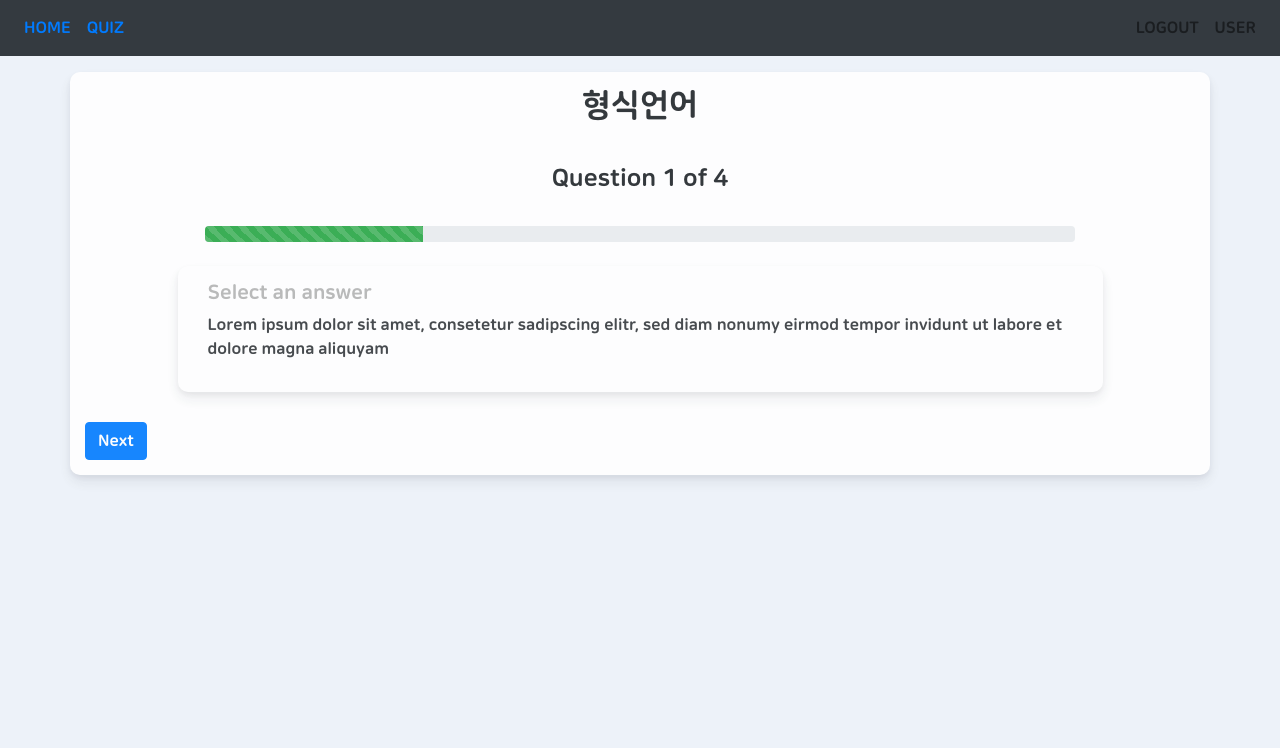
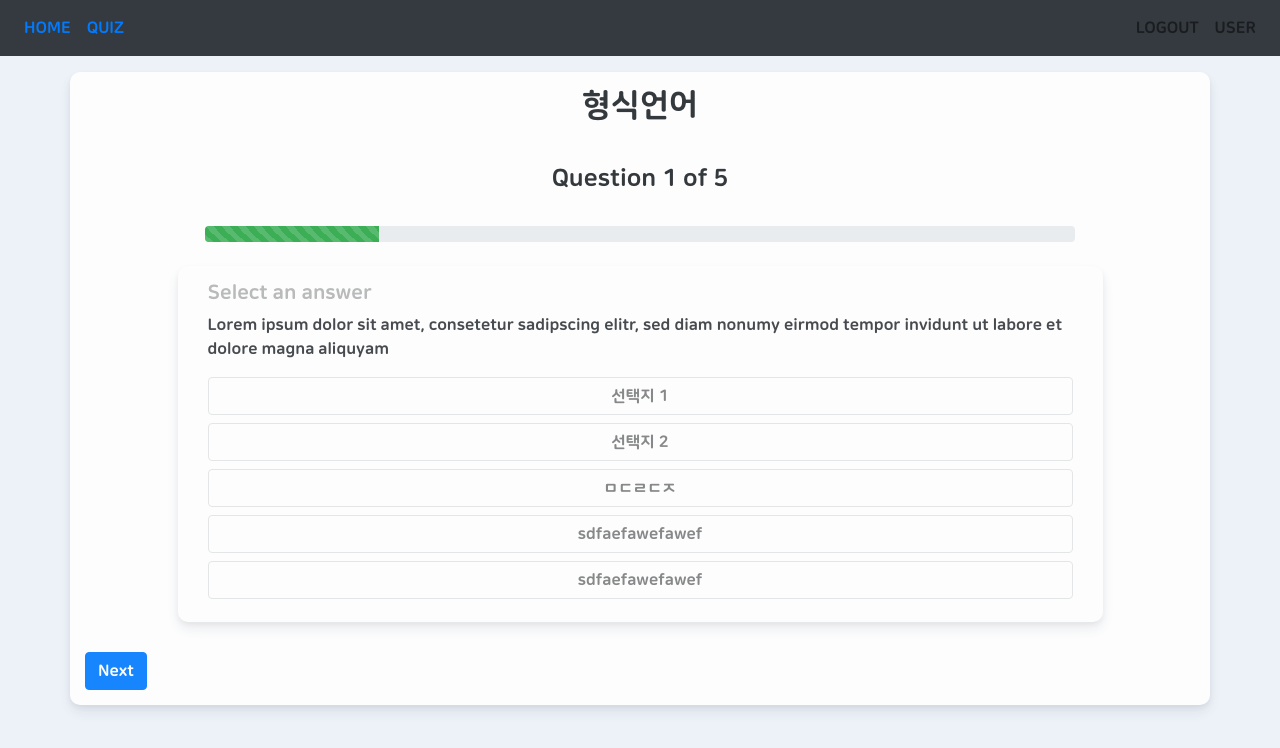
Before and after one commit to CSID-DGU/2020-1-OSSP-OSI-7, a React (Create React App) app in the folder frontend/: page /quiz/1 in a window 1280 px wide. Shown: the top 748 px of the page. Built offline with nearby package versions, Linux system fonts and the light colour scheme.

Commit message:
quiz test choices styling

```diff
--- a/frontend/package.json
+++ b/frontend/package.json
@@ -11,6 +11,7 @@
     "node-sass": "^4.14.1",
     "react": "^16.13.1",
     "react-bootstrap": "^1.0.1",
+    "react-circular-progressbar": "^2.0.3",
     "react-dom": "^16.13.1",
     "react-icons": "^3.10.0",
     "react-router-dom": "^5.1.2",
--- a/frontend/src/components/quiz/Quiz.scss
+++ b/frontend/src/components/quiz/Quiz.scss
@@ -40,6 +40,9 @@
     margin-bottom: 1.5rem !important;
 }
 
+.mr__bottom__05 {
+    margin-bottom: 0.5rem !important;
+}
 
 .mr__bottom__2 {
     margin-bottom: 2rem;
--- a/frontend/src/components/quiz/QuizSet.js
+++ b/frontend/src/components/quiz/QuizSet.js
@@ -1,6 +1,7 @@
 import React, {useState} from 'react';
 import {Container, Row,Col, ProgressBar, Button} from 'react-bootstrap';
 import QuizSetForm from './QuizSetForm';
+import QuizSetChoice from './QuizSetChoice';
 
 import {quizsetdata} from './quizsetdata';
 
@@ -13,6 +14,7 @@ const QuizSet = ({match}) => {
     const {quizSetId} = match.params;
 
     const isLast = current === total;
+    const currentQuiz = quizset.quizzes[current-1]
 
     return (
         <Container className="quiz__container">
@@ -31,8 +33,22 @@ const QuizSet = ({match}) => {
                     <ProgressBar variant="success" animated  now={currentPercent}/>
                 </Col>
             </Container>
+
             <Col md={{span:10, offset:1}} className="quiz__container">
-                <QuizSetForm quiz={quizset.quizzes[current-1]}/>
+                <QuizSetForm quiz={currentQuiz}/>
+                <Container>
+                {currentQuiz.type ==="mul_choices" ?
+                    (
+                        currentQuiz.content.choices.map((c)=>
+                        <QuizSetChoice choice = {c}/>)
+                    ) :
+                    (
+                        <div>
+                            hello
+                        </div>
+                    )
+                }
+                </Container>
             </Col>
             <Button className="mr-auto" onClick={()=>{isLast ? setCurrent(1):setCurrent(current+1) }}>Next</Button>
         </Container>
--- /dev/null
+++ b/frontend/src/components/quiz/QuizSetChoice.js
@@ -0,0 +1,40 @@
+import React from 'react';
+import {Button,Col} from 'react-bootstrap';
+import styled from 'styled-components';
+
+const ChoiceItem = styled.div`
+    color: #707070;
+    margin-bottom: 0.5rem;
+    border-color:#E2E2E2;
+    display: inline-block;
+    font-weight: 400;
+    text-align: center;
+    vertical-align: middle;
+    cursor: pointer;
+    user-select: none;
+    background-color: transparent;
+    border: 1px solid #E2E2E2;
+    padding: .375rem .75rem;
+    font-size: 1rem;
+    line-height: 1.5;
+    border-radius: .25rem;
+    transition: color .15s ease-in-out,background-color .15s ease-in-out,border-color .15s ease-in-out,box-shadow .15s ease-in-out;
+    &:hover{
+        background-color: #3caf57;
+        color: #fff;
+
+    }
+
+`;
+
+
+const QuizSetChoice = ({choice}) => {
+
+    return (
+        <ChoiceItem as={Col} md={12}>
+            {choice.choice}
+        </ChoiceItem>
+    )
+}
+
+export default QuizSetChoice;
--- a/frontend/src/components/quiz/quizsetdata.js
+++ b/frontend/src/components/quiz/quizsetdata.js
@@ -24,7 +24,11 @@ export const quizsetdata = {
                     },
                     {
                        "id":3,
-                       "choice":""
+                       "choice":"sdfaefawefawef"
+                    },
+                    {
+                       "id":4,
+                       "choice":"sdfaefawefawef"
                     }
                  ]
               }
@@ -55,6 +59,15 @@ export const quizsetdata = {
               "content":{
                  "description":""
               }
-           }
+           },
+           {
+            "id":4,
+            "type":"essay",
+            "question":"ㅁ재댜러ㅐㅑ",
+            "answer":"ㅐㅑ더랴ㅐ머쟈ㅐ러ㅑㅐㅈㅇㄹ",
+            "content":{
+               "description":""
+            }
+         }
         ]
      }
```
Also changed, not shown: 1 other file (tests, documents, lock files or other folders).
